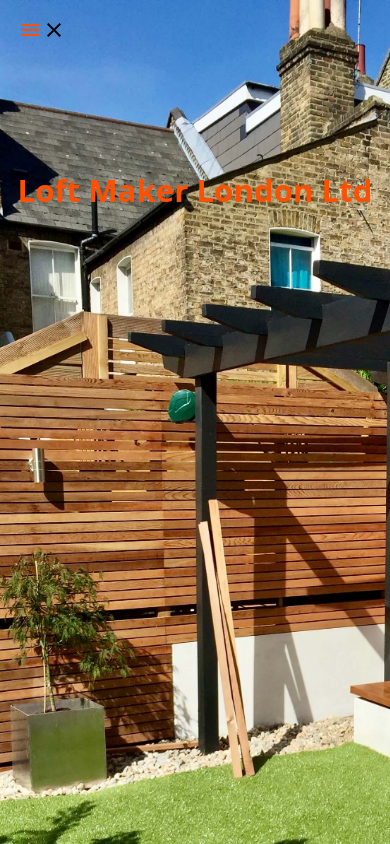
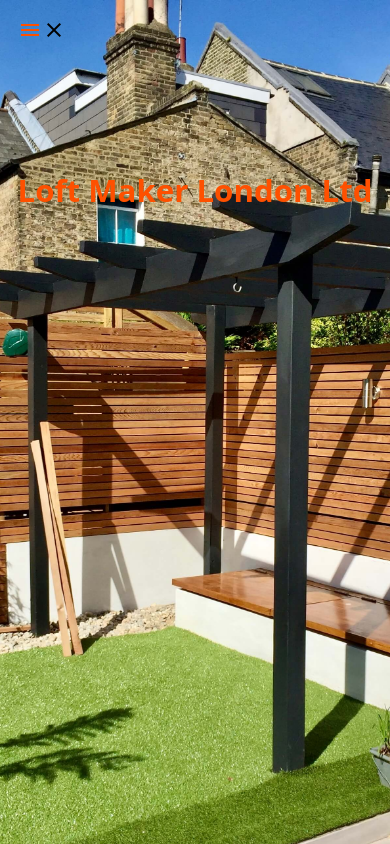
Before and after one commit to hexhax7/Test-nextjs, a Next.js app in the folder loftmaker/: page / in a window 390 px wide. Shown: the top 844 px of the page. Built offline with nearby package versions, Linux system fonts and the light colour scheme.

Commit message:
iamge 100%

```diff
--- a/loftmaker/pages/index.js
+++ b/loftmaker/pages/index.js
@@ -79,15 +79,15 @@
                 alt="Bathroom Photo"
               />
         </div>
-        <div className="Show-portrait">
+        <div className="Show-portrait relative">
         <h1 className= {styles.mainheader_portrait} > {mainHeaderText}</h1>
           <Image
                 loading='lazy'
                   src= "/61.jpg"
                   blurDataURL="data:..." automatically provided
                   placeholder="blur"
-                  height={1000}
-                  width={750}
+                  fill={true}
+                  style={{objectFit: "cover"}}
                   alt="Bathroom Photo"
                 />
         </div>
@@ -230,9 +230,9 @@
                 <Image
                 className='Content-Image'
                 loading='lazy'
-                src="/En2AL/Bathroom-1.jpg"
-                width={728}
-                height={960}
+                src="/En2AL/Bathroom-1736X981.jpg"
+                width={736}
+                height={981}
                 blurDataURL="data:..."
                 placeholder="blur"
                 alt="finished loft exterior"
--- a/loftmaker/styles/Home.module.css
+++ b/loftmaker/styles/Home.module.css
@@ -32,7 +32,7 @@
 }
 
 .mainheader_portrait{
-	position: absolute;
+	position: relative;
 	top: 20%;
 	text-align: center;
 	color: #fe5000;
@@ -40,6 +40,7 @@
 	width: 100%;
 	font-family: 'Noto Sans', sans-serif;
 	display: display;
+	z-index: 10;
 
 }
 
--- a/loftmaker/styles/globals.css
+++ b/loftmaker/styles/globals.css
@@ -148,8 +148,10 @@
 	}
 
   .Content-Image{
+    position: relative;
     width: 100vw;
     height: auto;
+    right: 5%;
   }
 }
 
@@ -182,6 +184,9 @@
 	}
 }
 
+.relative{
+  height: 100vh;
+}
 
 .menu {
 	position: fixed;
```
Also changed, not shown: loftmaker/public/En2AL/Bathroom-1.jpg (deleted), loftmaker/public/En2AL/Bathroom-1736X981.jpg (added).
